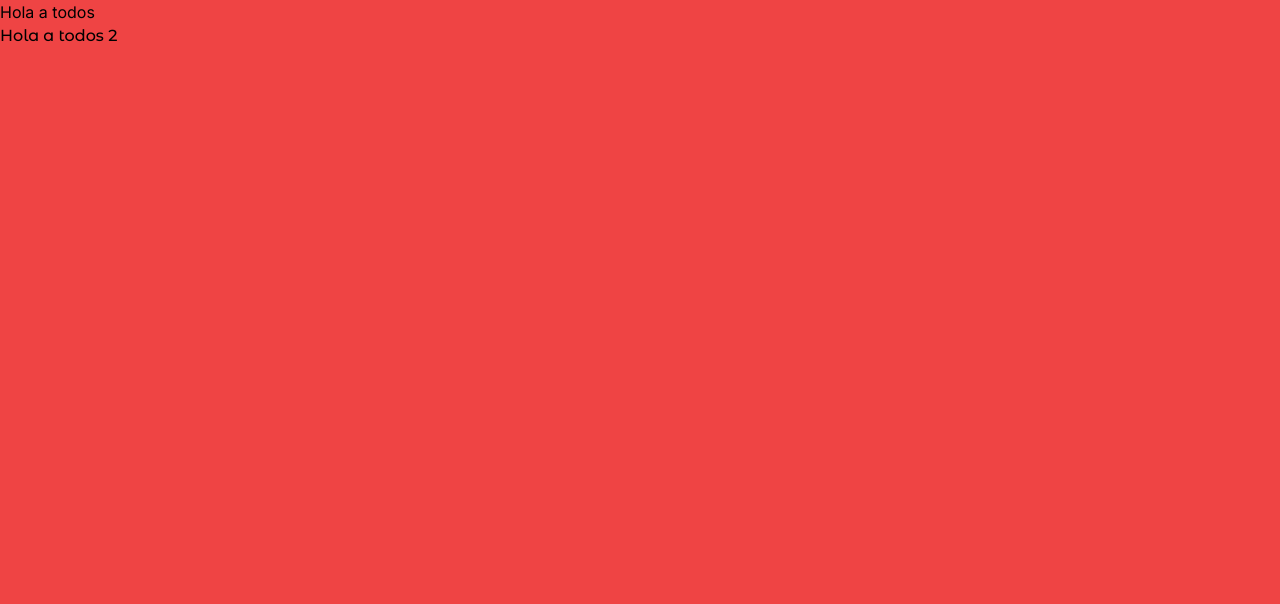
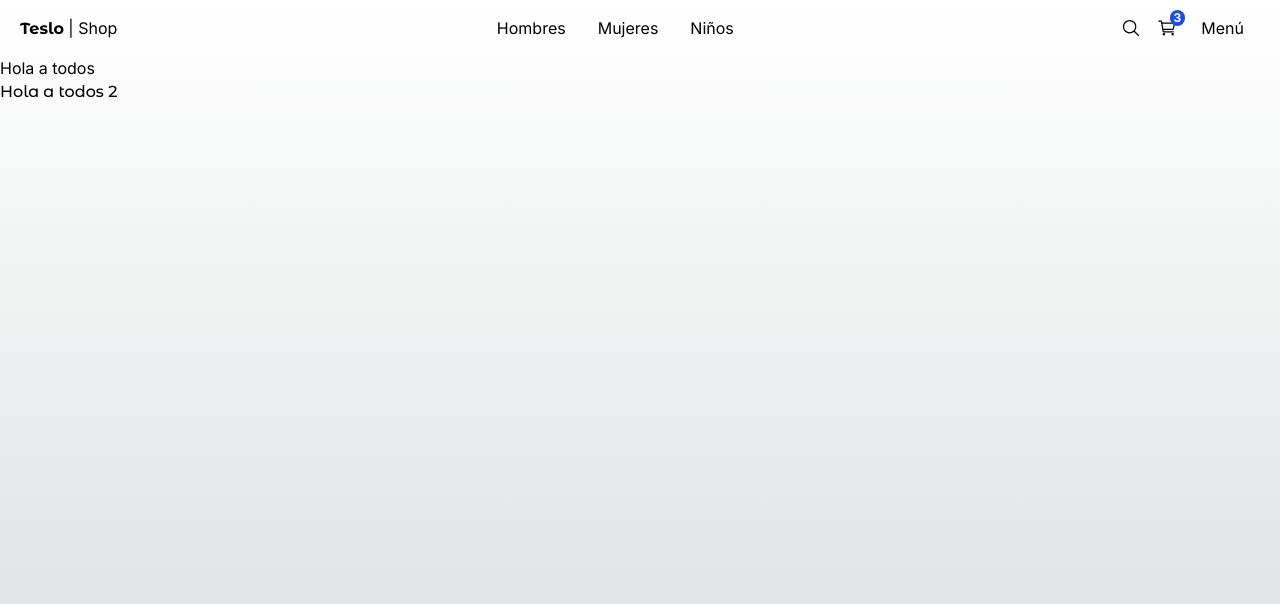
Before and after one commit to David-Yanez/testla, a Next.js app: page / in a window 1280 px wide. Shown: the top 604 px of the page. Built offline with nearby package versions, Linux system fonts and the light colour scheme.

Commit message:
added menu

```diff
--- a/src/app/(shop)/layout.tsx
+++ b/src/app/(shop)/layout.tsx
@@ -1,6 +1,9 @@
+import { TopMenu } from "@/components";
+
 export  default function ShopLayout ({children}: {children: React.ReactNode}){
     return(
-   <main className="bg-red-500 min-h-screen">
+   <main className= "min-h-screen">
+    <TopMenu/>
     {children}
    </main>
 )}
--- a/src/components/index.ts
+++ b/src/components/index.ts
@@ -0,0 +1 @@
+export * from './ui/top-menu/TopMenu'
--- /dev/null
+++ b/src/components/ui/top-menu/TopMenu.tsx
@@ -0,0 +1,44 @@
+import { titleFont } from "@/config/fonts"
+import Link from "next/link"
+import { IoCartOutline, IoSearchOutline } from "react-icons/io5"
+
+
+export const TopMenu = () => {
+  return (
+    <nav className="flex px-5 justify-between items-center w-full">
+        {/*Logo */}
+        <div>
+            <Link href='/'>
+                <span className={`${titleFont.className} antialiased font-bold`}>Teslo</span>
+                <span> | Shop</span>
+             </Link>
+        </div>
+        {/*Center Menu */}
+        <div className="hidden sm:block">
+            <Link className="m-2 p-2 rounded-md transition-all hover:bg-gray-100" href="/category/men">Hombres</Link>
+            <Link className="m-2 p-2 rounded-md transition-all hover:bg-gray-100" href="/category/women">Mujeres</Link>
+            <Link className="m-2 p-2 rounded-md transition-all hover:bg-gray-100" href="/category/kids">Niños</Link>
+
+        </div>
+        {/**Search, cart, Menu */}
+        <div className="flex items-center">
+            <Link href="/search" className="mx-2">
+                <IoSearchOutline className="w-5 h-5"/>
+            </Link>
+            <Link href="/cart" className="mx-2">
+                <div className="relative">
+                    <span className="absolute text-xs rounded-full px-1 font-bold -top-2 -right-2 bg-blue-700 text-white" >
+                        3
+                    </span>
+                  <IoCartOutline className="w-5 h-5"/>
+                </div>
+            </Link>
+
+        <button className="m-2 p-2 rounded-md transition-all hover:bg-gray-100">
+            Menú
+        </button>
+        </div>
+
+    </nav>
+  )
+}
```
